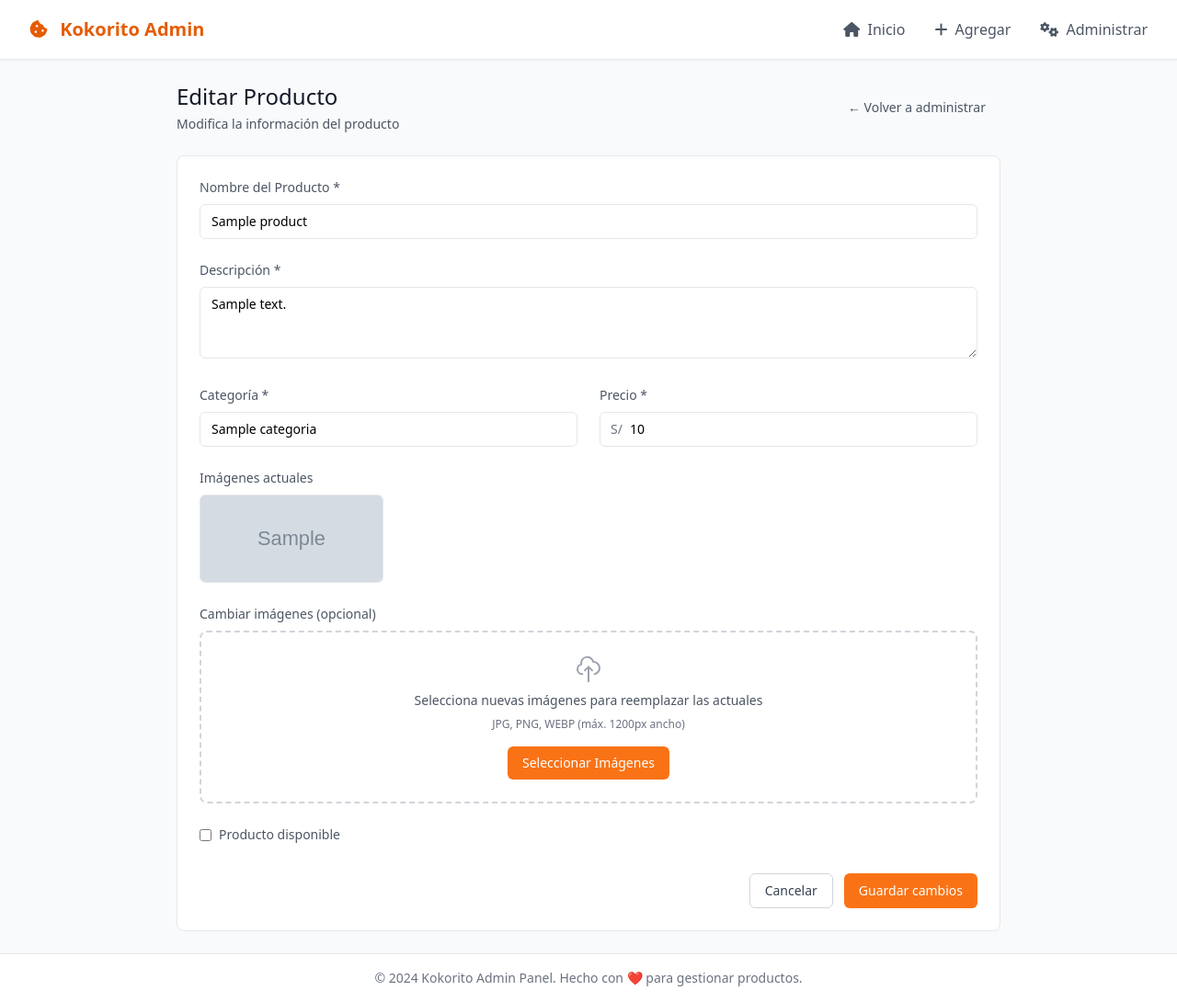
After one commit to gfxjef/kokorito_adm, a Flask app: template templates/edit_product.html in a window 1280 px wide. The commit adds this page. Shown: the whole page at 92% size. Run offline with Flask 3, Linux system fonts and the light colour scheme; the template is opened without the code that fills it: most values are stand-ins (such as "Sample title", 1, 10 or a date in 2020); grey boxes marked "Sample" are stand-in pictures; parts of the project's set-up code (start-up, migrations or seed data) failed here and were passed over; some libraries are stand-ins or nearby versions.

Commit message:
first commit

```diff
--- a/routes/products.py
+++ b/routes/products.py
@@ -20,6 +20,37 @@ TABLE_MAPPING = {
 def add_product_page():
     """Página para agregar productos"""
     return render_template('add_product.html')
+
+@products_bp.route('/edit/<product_type>/<int:product_id>', methods=['GET'])
+def edit_product_page(product_type, product_id):
+    """Página para editar producto"""
+    try:
+        if product_type not in TABLE_MAPPING:
+            return "Tipo de producto inválido", 400
+
+        table_name = TABLE_MAPPING[product_type]
+
+        # Obtener producto
+        product = db.execute_query(
+            f"SELECT * FROM {table_name} WHERE id = %s",
+            (product_id,)
+        )
+        if not product:
+            return "Producto no encontrado", 404
+
+        product = product[0]
+
+        # Procesar imágenes
+        if product['imagen']:
+            product['imagen_list'] = product['imagen'].split(',')
+        else:
+            product['imagen_list'] = []
+
+        return render_template('edit_product.html', product=product, product_type=product_type)
+
+    except Exception as e:
+        logger.error(f"❌ Error obteniendo producto para edición: {e}")
+        return "Error interno del servidor", 500
 
 @products_bp.route('/add', methods=['POST'])
 def add_product():
--- a/templates/add_product.html
+++ b/templates/add_product.html
@@ -134,7 +134,7 @@
                     Precio *
                 </label>
                 <div class="relative">
-                    <span class="absolute left-3 top-1/2 transform -translate-y-1/2 text-gray-500">$</span>
+                    <span class="absolute left-3 top-1/2 transform -translate-y-1/2 text-gray-500">S/</span>
                     <input type="number" id="precio" name="precio" step="0.01" min="0" required
                            class="w-full pl-8 pr-3 py-2 border border-gray-300 rounded-md focus:outline-none focus:ring-2 focus:ring-kokorito-500 focus:border-kokorito-500">
                 </div>
--- /dev/null
+++ b/templates/edit_product.html
@@ -0,0 +1,297 @@
+{% extends "base.html" %}
+
+{% block title %}Editar Producto - Kokorito Admin{% endblock %}
+
+{% block content %}
+<div class="max-w-4xl mx-auto">
+    <!-- Header -->
+    <div class="mb-6">
+        <div class="flex items-center justify-between">
+            <div>
+                <h1 class="text-2xl font-light text-gray-900 mb-1">
+                    Editar Producto
+                </h1>
+                <p class="text-gray-600 text-sm">Modifica la información del producto</p>
+            </div>
+            <a href="/admin/manage" class="px-4 py-2 text-sm text-gray-600 hover:text-gray-900 transition-colors">
+                ← Volver a administrar
+            </a>
+        </div>
+    </div>
+
+    <!-- Product Form -->
+    <form id="product-form" class="bg-white rounded-lg border border-gray-200 p-6">
+        <input type="hidden" id="product-type" value="{{ product_type }}">
+        <input type="hidden" id="product-id" value="{{ product.id }}">
+
+        <div class="grid grid-cols-1 md:grid-cols-2 gap-6">
+            <!-- Nombre -->
+            <div class="md:col-span-2">
+                <label for="nombre" class="block text-sm text-gray-600 mb-2">
+                    Nombre del Producto *
+                </label>
+                <input type="text" id="nombre" name="nombre" required value="{{ product.nombre }}"
+                       class="w-full px-3 py-2 border border-gray-200 rounded-md focus:outline-none focus:ring-1 focus:ring-orange-500 focus:border-orange-500 text-sm">
+            </div>
+
+            <!-- Descripción -->
+            <div class="md:col-span-2">
+                <label for="descripcion" class="block text-sm text-gray-600 mb-2">
+                    Descripción *
+                </label>
+                <textarea id="descripcion" name="descripcion" rows="3" required
+                          class="w-full px-3 py-2 border border-gray-200 rounded-md focus:outline-none focus:ring-1 focus:ring-orange-500 focus:border-orange-500 text-sm">{{ product.descripcion }}</textarea>
+            </div>
+
+            <!-- Sabor (Personal, Molde Rect, Molde Circular) -->
+            {% if product_type in ['personal', 'molde_rect', 'molde_circular'] %}
+            <div>
+                <label for="sabor" class="block text-sm text-gray-600 mb-2">
+                    Sabor *
+                </label>
+                <input type="text" id="sabor" name="sabor" value="{{ product.sabor or '' }}"
+                       class="w-full px-3 py-2 border border-gray-200 rounded-md focus:outline-none focus:ring-1 focus:ring-orange-500 focus:border-orange-500 text-sm">
+            </div>
+            {% endif %}
+
+            <!-- Porciones (Molde Rect, Molde Circular) -->
+            {% if product_type in ['molde_rect', 'molde_circular'] %}
+            <div>
+                <label for="porciones" class="block text-sm text-gray-600 mb-2">
+                    Porciones *
+                </label>
+                <input type="number" id="porciones" name="porciones" min="1" value="{{ product.porciones or '' }}"
+                       class="w-full px-3 py-2 border border-gray-200 rounded-md focus:outline-none focus:ring-1 focus:ring-orange-500 focus:border-orange-500 text-sm">
+            </div>
+            {% endif %}
+
+            <!-- Tamaño de Molde (Solo Molde Circular) -->
+            {% if product_type == 'molde_circular' %}
+            <div>
+                <label for="tamaño_molde" class="block text-sm text-gray-600 mb-2">
+                    Tamaño del Molde (cm) *
+                </label>
+                <input type="number" id="tamaño_molde" name="tamaño_molde" step="0.01" min="0" value="{{ product.tamaño_molde or '' }}"
+                       class="w-full px-3 py-2 border border-gray-200 rounded-md focus:outline-none focus:ring-1 focus:ring-orange-500 focus:border-orange-500 text-sm">
+            </div>
+            {% endif %}
+
+            <!-- Categoría -->
+            <div>
+                <label for="categoria" class="block text-sm text-gray-600 mb-2">
+                    Categoría *
+                </label>
+                <input type="text" id="categoria" name="categoria" required value="{{ product.categoria }}"
+                       class="w-full px-3 py-2 border border-gray-200 rounded-md focus:outline-none focus:ring-1 focus:ring-orange-500 focus:border-orange-500 text-sm">
+            </div>
+
+            <!-- Precio -->
+            <div>
+                <label for="precio" class="block text-sm text-gray-600 mb-2">
+                    Precio *
+                </label>
+                <div class="relative">
+                    <span class="absolute left-3 top-1/2 transform -translate-y-1/2 text-gray-500 text-sm">S/</span>
+                    <input type="number" id="precio" name="precio" step="0.01" min="0" required value="{{ product.precio }}"
+                           class="w-full pl-8 pr-3 py-2 border border-gray-200 rounded-md focus:outline-none focus:ring-1 focus:ring-orange-500 focus:border-orange-500 text-sm">
+                </div>
+            </div>
+        </div>
+
+        <!-- Imágenes actuales -->
+        {% if product.imagen_list %}
+        <div class="mt-6">
+            <label class="block text-sm text-gray-600 mb-2">
+                Imágenes actuales
+            </label>
+            <div class="grid grid-cols-2 md:grid-cols-4 gap-4 mb-4">
+                {% for image_url in product.imagen_list %}
+                <div class="relative">
+                    <img src="{{ image_url }}" alt="Imagen del producto" class="w-full h-24 object-cover rounded-md border border-gray-200">
+                </div>
+                {% endfor %}
+            </div>
+        </div>
+        {% endif %}
+
+        <!-- Nuevas imágenes -->
+        <div class="mt-6">
+            <label class="block text-sm text-gray-600 mb-2">
+                Cambiar imágenes (opcional)
+            </label>
+            <div id="image-upload-area" class="border-2 border-dashed border-gray-300 rounded-lg p-6 text-center hover:border-orange-400 transition-colors">
+                <div id="upload-placeholder">
+                    <svg class="w-8 h-8 text-gray-400 mx-auto mb-2" fill="none" stroke="currentColor" viewBox="0 0 24 24">
+                        <path stroke-linecap="round" stroke-linejoin="round" stroke-width="1.5" d="M7 16a4 4 0 01-.88-7.903A5 5 0 1115.9 6L16 6a5 5 0 011 9.9M15 13l-3-3m0 0l-3 3m3-3v12"></path>
+                    </svg>
+                    <p class="text-sm text-gray-600 mb-2">Selecciona nuevas imágenes para reemplazar las actuales</p>
+                    <p class="text-xs text-gray-500 mb-4">JPG, PNG, WEBP (máx. 1200px ancho)</p>
+                    <input type="file" id="images" name="images" multiple accept=".jpg,.jpeg,.png,.webp" class="hidden">
+                    <button type="button" onclick="document.getElementById('images').click()"
+                            class="px-4 py-2 bg-orange-500 text-white rounded-md hover:bg-orange-600 transition-colors text-sm">
+                        Seleccionar Imágenes
+                    </button>
+                </div>
+                <div id="image-preview" class="hidden grid grid-cols-2 md:grid-cols-4 gap-4 mt-4"></div>
+            </div>
+        </div>
+
+        <!-- Estado -->
+        <div class="mt-6">
+            <label class="flex items-center">
+                <input type="checkbox" id="disponible" name="disponible" {{ 'checked' if product.disponible else '' }}
+                       class="rounded border-gray-300 text-orange-500 focus:ring-orange-500 mr-2">
+                <span class="text-sm text-gray-600">Producto disponible</span>
+            </label>
+        </div>
+
+        <!-- Submit Buttons -->
+        <div class="mt-8 flex justify-end space-x-3">
+            <a href="/admin/manage" class="px-4 py-2 border border-gray-300 text-gray-700 rounded-md hover:bg-gray-50 transition-colors text-sm">
+                Cancelar
+            </a>
+            <button type="submit" class="px-4 py-2 bg-orange-500 text-white rounded-md hover:bg-orange-600 transition-colors text-sm">
+                Guardar cambios
+            </button>
+        </div>
+    </form>
+</div>
+{% endblock %}
+
+{% block extra_scripts %}
+<script>
+    let selectedFiles = [];
+
+    document.addEventListener('DOMContentLoaded', function() {
+        setupImageUpload();
+        setupFormSubmission();
+    });
+
+    function setupImageUpload() {
+        const fileInput = document.getElementById('images');
+        const uploadArea = document.getElementById('image-upload-area');
+        const preview = document.getElementById('image-preview');
+        const placeholder = document.getElementById('upload-placeholder');
+
+        fileInput.addEventListener('change', handleFileSelect);
+
+        // Drag and drop
+        uploadArea.addEventListener('dragover', (e) => {
+            e.preventDefault();
+            uploadArea.classList.add('border-orange-400', 'bg-orange-50');
+        });
+
+        uploadArea.addEventListener('dragleave', (e) => {
+            e.preventDefault();
+            uploadArea.classList.remove('border-orange-400', 'bg-orange-50');
+        });
+
+        uploadArea.addEventListener('drop', (e) => {
+            e.preventDefault();
+            uploadArea.classList.remove('border-orange-400', 'bg-orange-50');
+            const files = Array.from(e.dataTransfer.files);
+            handleFiles(files);
+        });
+    }
+
+    function handleFileSelect(e) {
+        const files = Array.from(e.target.files);
+        handleFiles(files);
+    }
+
+    function handleFiles(files) {
+        selectedFiles = files.filter(file => file.type.startsWith('image/'));
+
+        if (selectedFiles.length > 0) {
+            showImagePreviews();
+        }
+    }
+
+    function showImagePreviews() {
+        const preview = document.getElementById('image-preview');
+        const placeholder = document.getElementById('upload-placeholder');
+
+        preview.innerHTML = '';
+        selectedFiles.forEach((file, index) => {
+            const reader = new FileReader();
+            reader.onload = function(e) {
+                const div = document.createElement('div');
+                div.className = 'relative';
+                div.innerHTML = `
+                    <img src="${e.target.result}" alt="Vista previa" class="w-full h-20 object-cover rounded-md border border-gray-200">
+                    <button type="button" onclick="removeImage(${index})"
+                            class="absolute -top-2 -right-2 w-6 h-6 bg-red-500 text-white rounded-full text-xs hover:bg-red-600">
+                        ×
+                    </button>
+                `;
+                preview.appendChild(div);
+            };
+            reader.readAsDataURL(file);
+        });
+
+        placeholder.classList.add('hidden');
+        preview.classList.remove('hidden');
+    }
+
+    function removeImage(index) {
+        selectedFiles.splice(index, 1);
+        if (selectedFiles.length > 0) {
+            showImagePreviews();
+        } else {
+            document.getElementById('image-preview').classList.add('hidden');
+            document.getElementById('upload-placeholder').classList.remove('hidden');
+        }
+    }
+
+    function setupFormSubmission() {
+        document.getElementById('product-form').addEventListener('submit', async function(e) {
+            e.preventDefault();
+
+            const formData = new FormData();
+            const productType = document.getElementById('product-type').value;
+            const productId = document.getElementById('product-id').value;
+
+            // Agregar datos del formulario
+            formData.append('nombre', document.getElementById('nombre').value);
+            formData.append('descripcion', document.getElementById('descripcion').value);
+            formData.append('categoria', document.getElementById('categoria').value);
+            formData.append('precio', document.getElementById('precio').value);
+            formData.append('disponible', document.getElementById('disponible').checked);
+
+            // Campos específicos por tipo
+            const saborField = document.getElementById('sabor');
+            if (saborField) formData.append('sabor', saborField.value);
+
+            const porcionesField = document.getElementById('porciones');
+            if (porcionesField) formData.append('porciones', porcionesField.value);
+
+            const tamanoField = document.getElementById('tamaño_molde');
+            if (tamanoField) formData.append('tamaño_molde', tamanoField.value);
+
+            // Agregar imágenes si hay
+            selectedFiles.forEach(file => {
+                formData.append('images', file);
+            });
+
+            try {
+                const response = await fetch(`/products/edit/${productType}/${productId}`, {
+                    method: 'PUT',
+                    body: formData
+                });
+
+                const data = await response.json();
+
+                if (data.success) {
+                    alert('Producto editado exitosamente');
+                    window.location.href = '/admin/manage';
+                } else {
+                    alert('Error: ' + data.error);
+                }
+            } catch (error) {
+                console.error('Error:', error);
+                alert('Error de conexión');
+            }
+        });
+    }
+</script>
+{% endblock %}
```
Also changed, not shown: templates/manage.html (+24 -28 lines).
